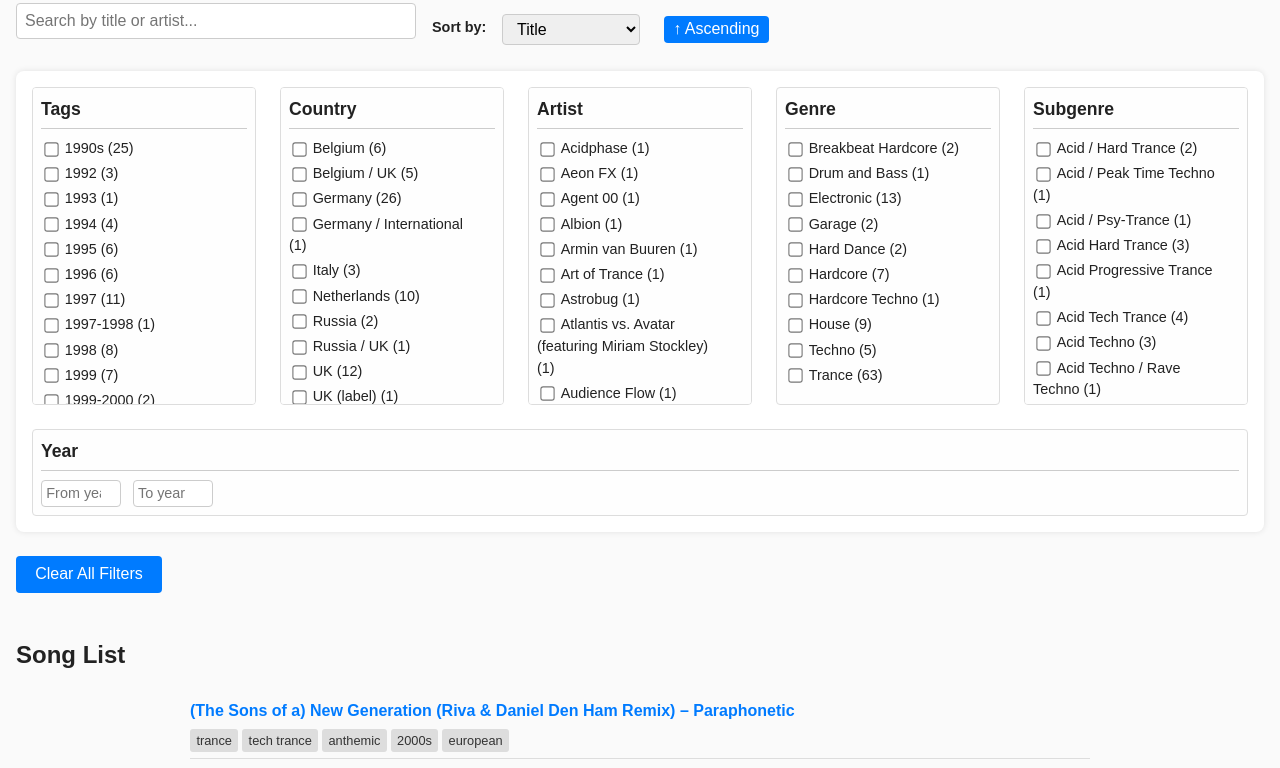
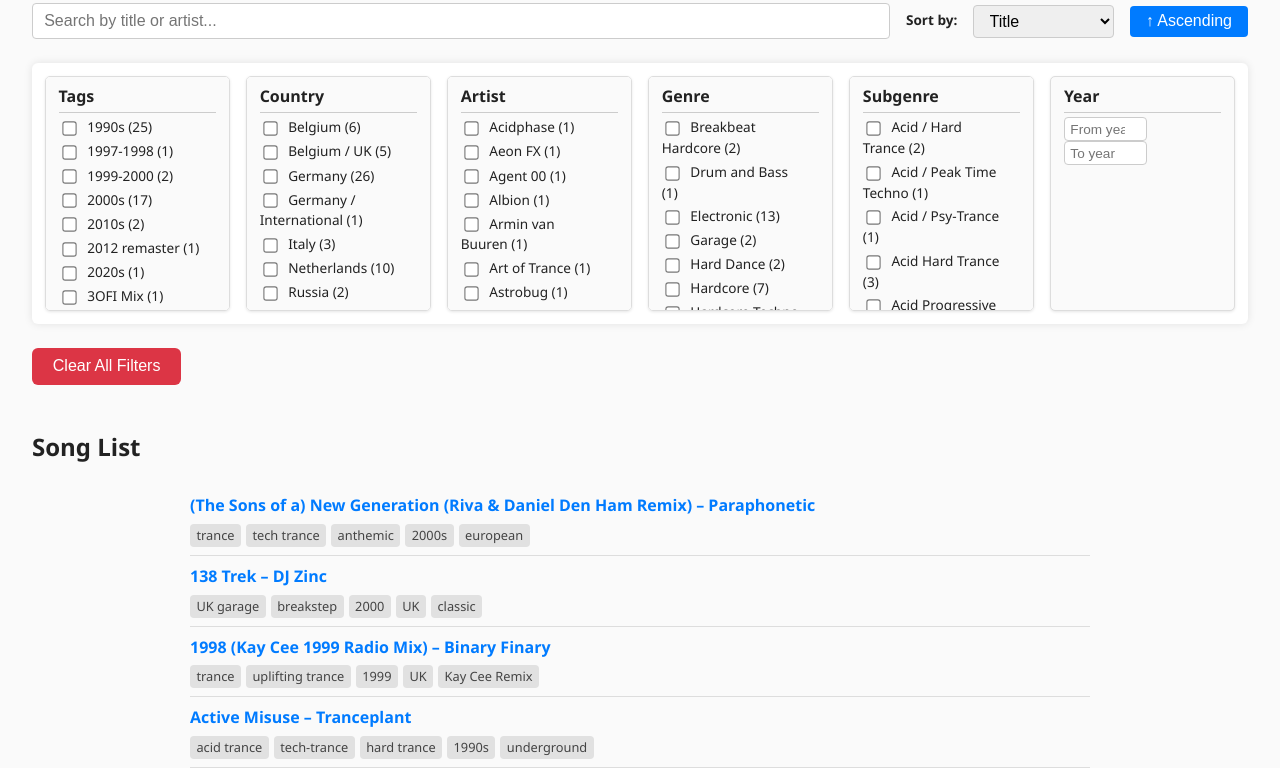
Before and after one commit to yyb334/Classic-Electronic-Archive, a plain HTML site: page index.html in a window 1280 px wide. Shown: the part 82-850 px from the top of the page. Drawn offline with Linux system fonts and the light colour scheme.

Commit message:
Fix filter counts, exclude year tags, and improve filter box styles

```diff
--- a/index.html
+++ b/index.html
@@ -6,124 +6,7 @@
   <title>Classic Electronic Archive - Advanced Multi-Filters</title>
   <link rel="stylesheet" href="style.css" />
   <style>
-    /* Basic styling for layout */
-    body {
-      font-family: Arial, sans-serif;
-      margin: 1rem;
-      background: #fafafa;
-      color: #222;
-    }
-    header h1 {
-      margin-bottom: 1rem;
-    }
-    #search-sort {
-      margin-bottom: 1rem;
-    }
-    #search-bar {
-      width: 100%;
-      max-width: 400px;
-      padding: 0.5em;
-      font-size: 1em;
-      margin-bottom: 1rem;
-      box-sizing: border-box;
-    }
-    #sort-select, #sort-direction {
-      font-size: 1em;
-      padding: 0.3em 0.6em;
-      margin-right: 0.5em;
-    }
-    #filters {
-      display: flex;
-      flex-wrap: wrap;
-      gap: 1.5rem;
-      background: #fff;
-      padding: 1rem;
-      border-radius: 8px;
-      box-shadow: 0 0 6px rgba(0,0,0,0.1);
-      margin-bottom: 1.5rem;
-    }
-    #filters > div {
-      flex: 1 1 200px;
-      min-width: 180px;
-      max-height: 300px;
-      overflow-y: auto;
-      border: 1px solid #ddd;
-      border-radius: 4px;
-      padding: 0.5rem;
-      background: #fefefe;
-    }
-    #filters h3 {
-      margin-top: 0;
-      font-size: 1.1em;
-      border-bottom: 1px solid #ccc;
-      padding-bottom: 0.3em;
-      margin-bottom: 0.5em;
-      position: sticky;
-      top: 0;
-      background: #fefefe;
-      z-index: 1;
-    }
-    label {
-      display: block;
-      margin-bottom: 0.25em;
-      cursor: pointer;
-      font-size: 0.9em;
-      user-select: none;
-    }
-    label input[type="checkbox"] {
-      margin-right: 0.5em;
-      cursor: pointer;
-    }
-    #year-filter-section input {
-      width: 80px;
-      padding: 0.3em;
-      margin-right: 0.5em;
-      font-size: 0.9em;
-      box-sizing: border-box;
-    }
-    #clear-filters {
-      padding: 0.6em 1.2em;
-      font-size: 1em;
-      cursor: pointer;
-      border: none;
-      border-radius: 4px;
-      background: #007bff;
-      color: white;
-      margin-bottom: 1.5rem;
-      transition: background 0.3s;
-    }
-    #clear-filters:hover {
-      background: #0056b3;
-    }
-    #song-list {
-      list-style: none;
-      padding-left: 0;
-    }
-    #song-list li {
-      padding: 0.4em 0;
-      border-bottom: 1px solid #ddd;
-    }
-    #song-list li a {
-      text-decoration: none;
-      color: #007bff;
-      font-weight: bold;
-    }
-    #song-list li a:hover {
-      text-decoration: underline;
-    }
-    #song-list div.tag-container {
-      margin-top: 0.3em;
-    }
-    .tag {
-      display: inline-block;
-      background: #ddd;
-      color: #333;
-      border-radius: 3px;
-      padding: 0.15em 0.5em;
-      margin-right: 0.3em;
-      font-size: 0.8em;
-      user-select: none;
-    }
+    /* Keep any critical inline styles here if needed */
   </style>
 </head>
 <body>
--- a/script.js
+++ b/script.js
@@ -1,4 +1,3 @@
-// Global state for all songs and selected filters
 let allSongs = [];
 const selectedFilters = {
   tags: [],
@@ -20,6 +19,21 @@ async function fetchSongs() {
   return await response.json();
 }
 
+// Get unique tags excluding pure 4-digit year tags
+function getUniqueTags() {
+  const allTags = new Set();
+
+  allSongs.forEach(song => {
+    (song.tags || []).forEach(tag => {
+      if (!/^\d{4}$/.test(tag)) { // exclude pure year tags
+        allTags.add(tag);
+      }
+    });
+  });
+
+  return Array.from(allTags).sort();
+}
+
 // Utility: Get unique values for a field (handles arrays or single values)
 function getUniqueValues(field) {
   const values = new Set();
@@ -32,30 +46,25 @@ function getUniqueValues(field) {
   return Array.from(values).sort();
 }
 
-// Core filtering function with group override to calculate dynamic counts
+// Filter songs with override values for a single group to calculate counts properly
 function filterSongsWithOverride(group, overrideValues) {
   return allSongs.filter(song => {
-    // Tags
     const tagsToCheck = group === 'tags' ? overrideValues : selectedFilters.tags;
     if (tagsToCheck.length && !tagsToCheck.some(t => (song.tags || []).includes(t))) return false;
 
-    // Countries
     const countriesToCheck = group === 'countries' ? overrideValues : selectedFilters.countries;
     if (countriesToCheck.length && !countriesToCheck.includes(song.country)) return false;
 
-    // Artists
     const artistsToCheck = group === 'artists' ? overrideValues : selectedFilters.artists;
     if (artistsToCheck.length && !artistsToCheck.includes(song.artist)) return false;
 
-    // Genres
     const genresToCheck = group === 'genres' ? overrideValues : selectedFilters.genres;
     if (genresToCheck.length && !genresToCheck.some(g => (song.genre || []).includes(g))) return false;
 
-    // Subgenres
     const subgenresToCheck = group === 'subgenres' ? overrideValues : selectedFilters.subgenres;
     if (subgenresToCheck.length && !subgenresToCheck.some(sg => (song.subgenre || []).includes(sg))) return false;
 
-    // Year range (always uses selectedFilters for year filtering)
+    // Year filtering always uses the current selectedFilters (not overridden here)
     if (selectedFilters.yearMin !== null && (song.releaseYear === undefined || song.releaseYear < selectedFilters.yearMin)) return false;
     if (selectedFilters.yearMax !== null && (song.releaseYear === undefined || song.releaseYear > selectedFilters.yearMax)) return false;
 
@@ -69,16 +78,13 @@ function renderCheckboxFilterWithCounts(containerId, allValues, group) {
   container.innerHTML = '';
 
   allValues.forEach(value => {
-    // Calculate count if this filter option toggled ON/OFF
     const currentlySelected = selectedFilters[group];
     let override;
 
     if (currentlySelected.includes(value)) {
-      // Count if toggled OFF
-      override = currentlySelected.filter(v => v !== value);
+      override = currentlySelected.filter(v => v !== value); // toggling off
     } else {
-      // Count if toggled ON
-      override = [...currentlySelected, value];
+      override = [...currentlySelected, value]; // toggling on
     }
 
     const filteredSongs = filterSongsWithOverride(group, override);
@@ -103,21 +109,21 @@ function renderCheckboxFilterWithCounts(containerId, allValues, group) {
     });
 
     label.appendChild(checkbox);
-    label.appendChild(document.createTextNode(`${value} (${count})`));
+    label.appendChild(document.createTextNode(` ${value} (${count})`));
     container.appendChild(label);
   });
 }
 
 // Render all filters (tags, country, artist, genre, subgenre)
 function renderAllFilters() {
-  renderCheckboxFilterWithCounts('tag-list', getUniqueValues('tags'), 'tags');
+  renderCheckboxFilterWithCounts('tag-list', getUniqueTags(), 'tags');
   renderCheckboxFilterWithCounts('country-list', getUniqueValues('country'), 'countries');
   renderCheckboxFilterWithCounts('artist-list', getUniqueValues('artist'), 'artists');
   renderCheckboxFilterWithCounts('genre-list', getUniqueValues('genre'), 'genres');
   renderCheckboxFilterWithCounts('subgenre-list', getUniqueValues('subgenre'), 'subgenres');
 }
 
-// Render single song list item
+// Render a single song item
 function renderSong(song) {
   const li = document.createElement('li');
 
@@ -141,7 +147,7 @@ function renderSong(song) {
   return li;
 }
 
-// Populate song list in DOM
+// Load filtered songs to the DOM
 function loadSongList(songs) {
   const container = document.getElementById('song-list');
   container.innerHTML = '';
@@ -154,24 +160,17 @@ function loadSongList(songs) {
   songs.forEach(song => container.appendChild(renderSong(song)));
 }
 
-// Apply all filters and sorting, then update song list
+// Apply all filters and sorting, then update list
 function applyFilters() {
   let filtered = allSongs.filter(song => {
-    // Tags (OR within selected tags)
-    if (selectedFilters.tags.length && !selectedFilters.tags.some(tag => (song.tags || []).includes(tag))) return false;
-    // Countries
+    if (selectedFilters.tags.length && !selectedFilters.tags.some(t => (song.tags || []).includes(t))) return false;
     if (selectedFilters.countries.length && !selectedFilters.countries.includes(song.country)) return false;
-    // Artists
     if (selectedFilters.artists.length && !selectedFilters.artists.includes(song.artist)) return false;
-    // Genres
     if (selectedFilters.genres.length && !selectedFilters.genres.some(g => (song.genre || []).includes(g))) return false;
-    // Subgenres
     if (selectedFilters.subgenres.length && !selectedFilters.subgenres.some(sg => (song.subgenre || []).includes(sg))) return false;
-    // Year range
     if (selectedFilters.yearMin !== null && (song.releaseYear === undefined || song.releaseYear < selectedFilters.yearMin)) return false;
     if (selectedFilters.yearMax !== null && (song.releaseYear === undefined || song.releaseYear > selectedFilters.yearMax)) return false;
 
-    // Search text
     if (currentSearchQuery) {
       const text = currentSearchQuery.toLowerCase();
       const inTitle = song.title.toLowerCase().includes(text);
@@ -182,7 +181,7 @@ function applyFilters() {
     return true;
   });
 
-  // Sort results
+  // Sort
   filtered.sort((a, b) => {
     let valA, valB;
     if (currentSortBy === 'title') {
@@ -195,7 +194,6 @@ function applyFilters() {
       valA = a.releaseYear || 0;
       valB = b.releaseYear || 0;
     }
-
     if (valA < valB) return ascending ? -1 : 1;
     if (valA > valB) return ascending ? 1 : -1;
     return 0;
@@ -204,7 +202,7 @@ function applyFilters() {
   loadSongList(filtered);
 }
 
-// Setup event listeners for search, sort, year inputs, clear filters
+// Setup UI event listeners
 function setupControls() {
   const searchInput = document.getElementById('search-bar');
   searchInput.addEventListener('input', () => {
@@ -244,7 +242,6 @@ function setupControls() {
 
   const clearFiltersBtn = document.getElementById('clear-filters');
   clearFiltersBtn.addEventListener('click', () => {
-    // Clear all selected filters and inputs
     Object.keys(selectedFilters).forEach(key => {
       if (Array.isArray(selectedFilters[key])) selectedFilters[key] = [];
       else selectedFilters[key] = null;
@@ -265,7 +262,6 @@ function setupControls() {
 // Initialize app
 async function init() {
   allSongs = await fetchSongs();
-
   renderAllFilters();
   setupControls();
   applyFilters();
--- a/style.css
+++ b/style.css
@@ -72,34 +72,36 @@ header h1 {
 #filters {
   display: flex;
   flex-wrap: wrap;
-  gap: 1.5rem;
+  gap: 1rem;
   background: #fff;
-  padding: 1rem;
-  border-radius: 8px;
+  padding: 0.8rem;
+  border-radius: 6px;
   box-shadow: 0 0 8px rgba(0, 0, 0, 0.1);
   margin-bottom: 1.5rem;
 }
 
 /* Each filter group */
 #filters > div {
-  flex: 1 1 200px;
-  min-width: 180px;
-  max-height: 320px;
+  flex: 1 1 150px;
+  min-width: 140px;
+  max-height: 220px;
   overflow-y: auto;
   border: 1px solid #ddd;
-  border-radius: 6px;
-  padding: 0.6rem 1rem;
+  border-radius: 5px;
+  padding: 0.4rem 0.8rem;
+  font-size: 0.9rem;
   background-color: #fafafa;
+  box-shadow: 0 1px 3px rgb(0 0 0 / 0.1);
 }
 
 /* Filter group heading */
 #filters h3 {
   margin-top: 0;
-  margin-bottom: 0.5rem;
-  font-size: 1.1rem;
+  margin-bottom: 0.3rem;
+  font-size: 1rem;
   font-weight: 600;
   border-bottom: 1px solid #ccc;
-  padding-bottom: 0.3em;
+  padding-bottom: 0.25em;
   position: sticky;
   top: 0;
   background-color: #fafafa;
@@ -109,8 +111,8 @@ header h1 {
 /* Checkbox labels */
 label {
   display: block;
-  margin-bottom: 0.3rem;
-  font-size: 0.9rem;
+  margin-bottom: 0.2rem;
+  font-size: 0.85rem;
   cursor: pointer;
   user-select: none;
 }
@@ -125,9 +127,9 @@ label input[type="checkbox"] {
 
 /* Year inputs */
 #year-filter-section input {
-  width: 80px;
-  padding: 0.3em 0.5em;
-  font-size: 0.9rem;
+  width: 70px;
+  padding: 0.25em 0.4em;
+  font-size: 0.85rem;
   border: 1px solid #ccc;
   border-radius: 4px;
   margin-right: 0.5em;
```
